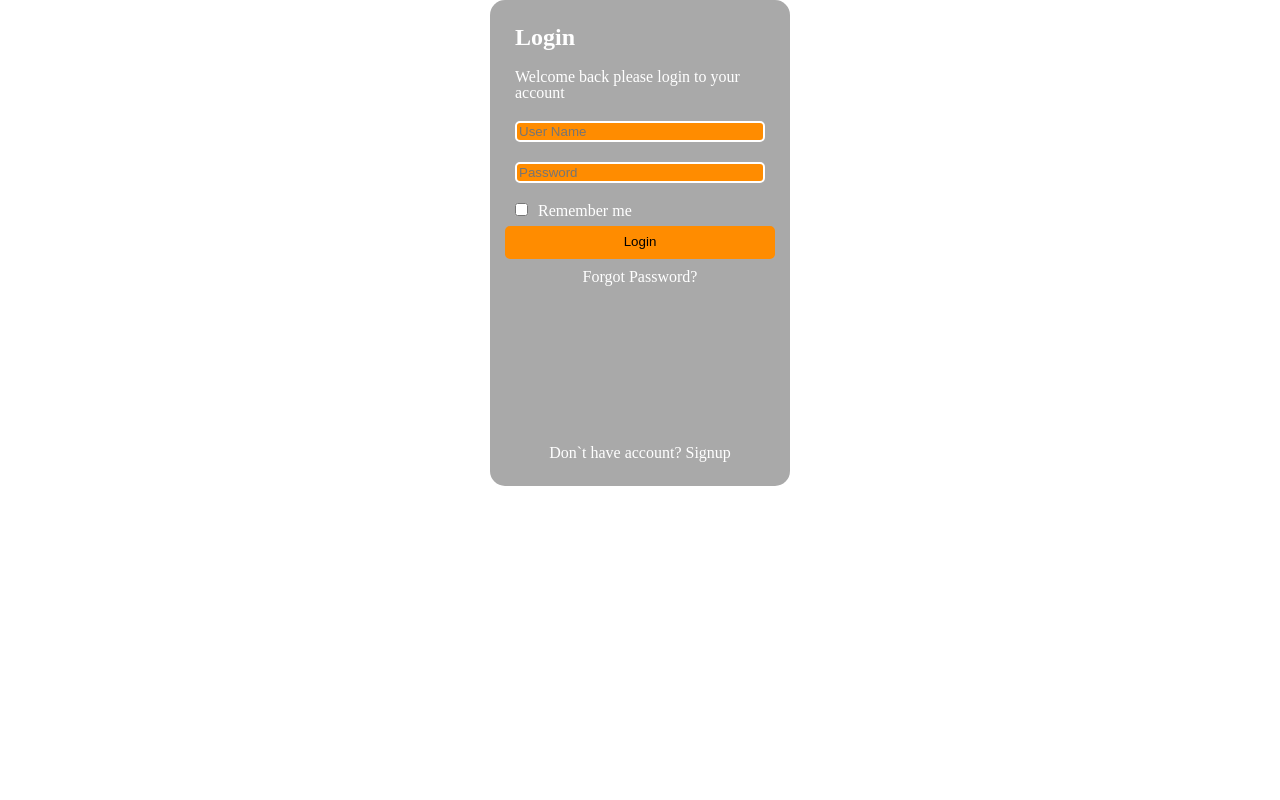
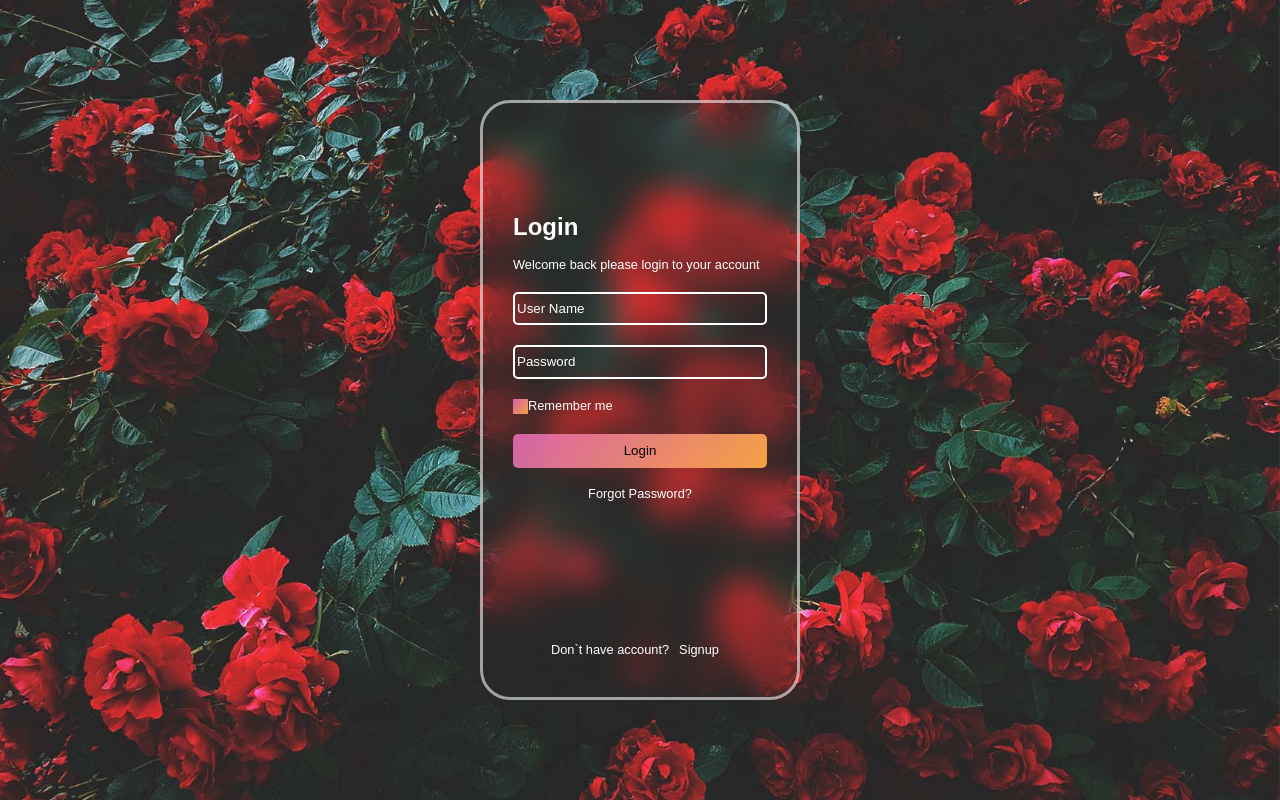
Before and after one commit to Olexandr-Kovalenko-24/Media-CSS, a plain HTML site: page index.html in a window 1280 px wide. Drawn offline with Linux system fonts and the light colour scheme.

Commit message:
Style changes

```diff
--- a/index.css
+++ b/index.css
@@ -1,39 +1,85 @@
-.form {
-    margin: 0 auto;
-    width: 300px;
+@import url('./reset.css');
+
+:root {
+    font-size: 16px;
+    --main-color: white;
+}
+
+.bg {
+    background-image: url('./images/Roses-iPhone-Wallpaper-Collection.jpg');
+    background-repeat: no-repeat;
+    background-size: 100%;
+    width: 100vw;
+    height: 100vh;
+    display: flex;
+    justify-content: center;
+    align-items: center;
+}
+
+.login-form {
+    width: 320px;
+    height: 600px;
     display: flex;
     flex-direction: column;
-    background-color: darkgray;
     box-sizing: border-box;
-    border-radius: 15px;
-    padding: 15px;
-    color: white;
+    border-radius: 30px;
+    border: 3px solid rgba(255, 255, 255, 0.568);
+    padding: 20px;
+    padding-top: 8%;
+    color: var(--main-color);
+    backdrop-filter: blur(15px);
+    font-family: sans-serif;
 }
 
-.form input {
-    margin: 10px;
-    border: 2px solid white;
+.login-form .input {
+    border: 2px solid var(--main-color);
     border-radius: 5px;
+    height: 1.7rem;
+    background-color: transparent;
 }
-h2, h4 {
+
+.login-form .input::placeholder {
+    color: var(--main-color);
+}
+
+.login-form * {
     margin: 10px;
 }
+
 .center {
     text-align: center;
 }
+
+.flex-row {
+    display: flex;
+    flex-direction: row;
+    align-items: center;
+    font-size: 0.8rem;
+}
+
+.login-form input[type="checkbox"] {
+    appearance: none;
+    margin: 0;
+    width: 15px;
+    height: 15px;
+    border-radius: 0%;
+    background: linear-gradient(312deg, rgba(245, 162, 67, 1) 0%, rgba(238, 111, 193, 0.8382703423166141) 100%);;
+}
+
 .dawn {
-    margin-top: 150px;
+    margin-top: auto;
 }
-h2:first-child {
-    font-size: 24px;
+
+.login-header {
+    font-size: 1.5rem;
     font-weight: 600;
 }
-button {
-    background-color: darkorange;
-    border: 2px solid darkorange;
+.text {
+    font-size: 0.8rem;
+}
+.logbut {
+    background: linear-gradient(312deg, rgba(245, 162, 67, 1) 0%, rgba(238, 111, 193, 0.8382703423166141) 100%);
+    border: none;
     border-radius: 5px;
-    line-height: 2em;
+    line-height: 2rem;
 }
-input {
-    background-color: darkorange;
-}
--- a/index.html
+++ b/index.html
@@ -5,24 +5,25 @@
     <meta charset="UTF-8">
     <meta http-equiv="X-UA-Compatible" content="IE=edge">
     <meta name="viewport" content="width=device-width, initial-scale=1.0">
-    <link rel="stylesheet" href="reset.css">
     <link rel="stylesheet" href="index.css">
     <title>Form (sign in)</title>
 </head>
 
 <body>
-    <div class="form">
-        <h2>Login</h2>
-        <h4>Welcome back please login to your account</h4>
-        <input type="text" name="user-name" placeholder="User Name" required />
-        <input type="password" name="password" placeholder="Password" required />
-        <div>
-            <input type="checkbox" />Remember me
-        </div>
-        <button>Login</button>
-        <h4 class="center">Forgot Password?</h4>
-        <h4 class="center dawn">Don`t have account? Signup</h4>
-    </div>
+    <section class="bg">
+        <form class="login-form">
+            <h2 class="login-header">Login</h2>
+            <h4 class="text">Welcome back please login to your account</h4>
+            <input class="input" type="text" name="user-name" placeholder="User Name" required />
+            <input class="input" type="password" name="password" placeholder="Password" required />
+            <label class="flex-row"><input type="checkbox" />Remember me</label>
+            <button class="logbut">Login</button>
+            <a class="center text">Forgot Password?</a>
+            <div class="dawn">
+                <h4 class="center text">Don`t have account?<a>Signup</a></h4>
+            </div>
+        </form>
+    </section>
 </body>
 
 </html>
```
Also changed, not shown: images/Roses-iPhone-Wallpaper-Collection.jpg (added), images/digital-digital-art-artwork-fantasy-art-drawing-hd-wallpaper-thumb.jpg (added).
